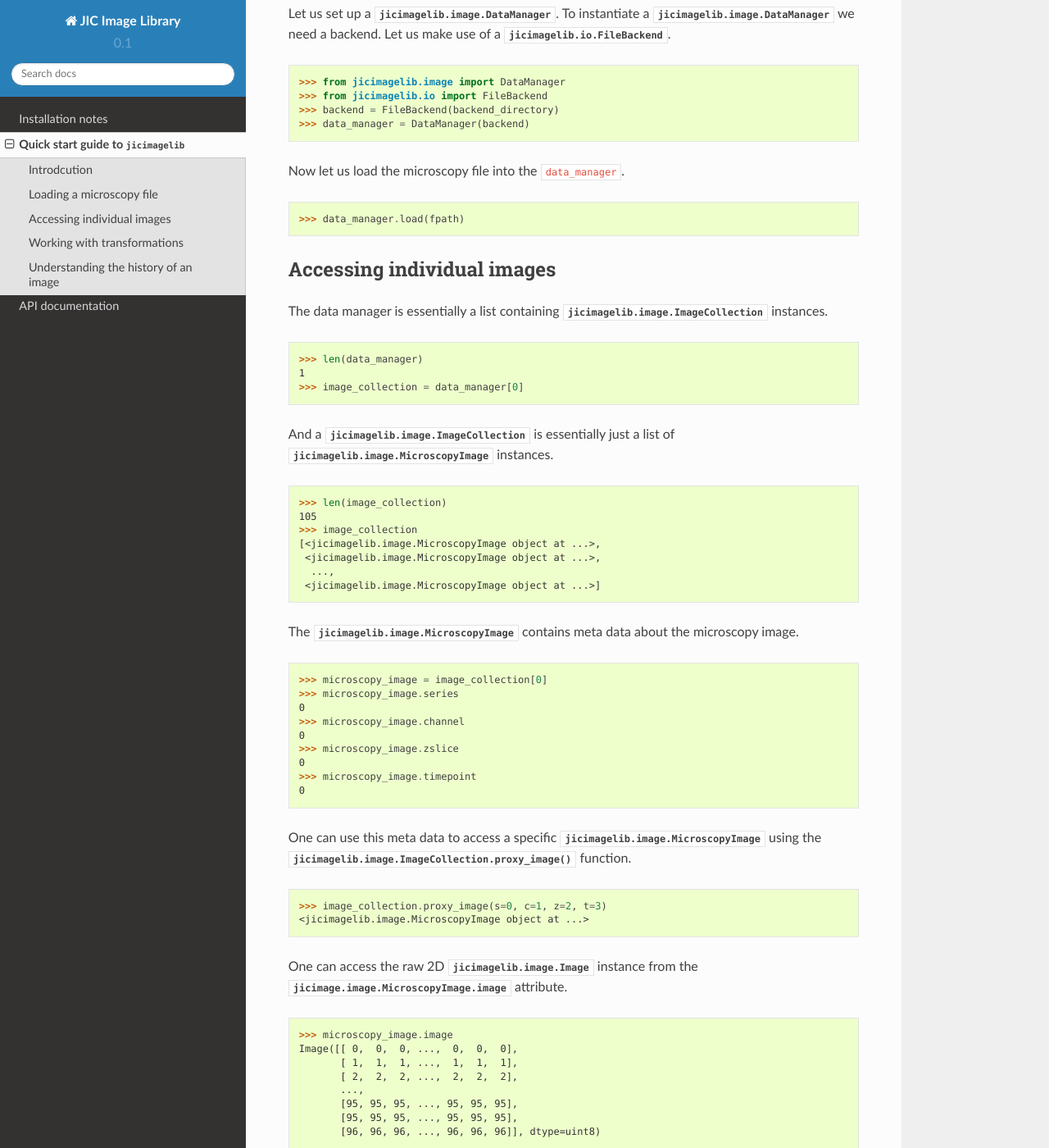
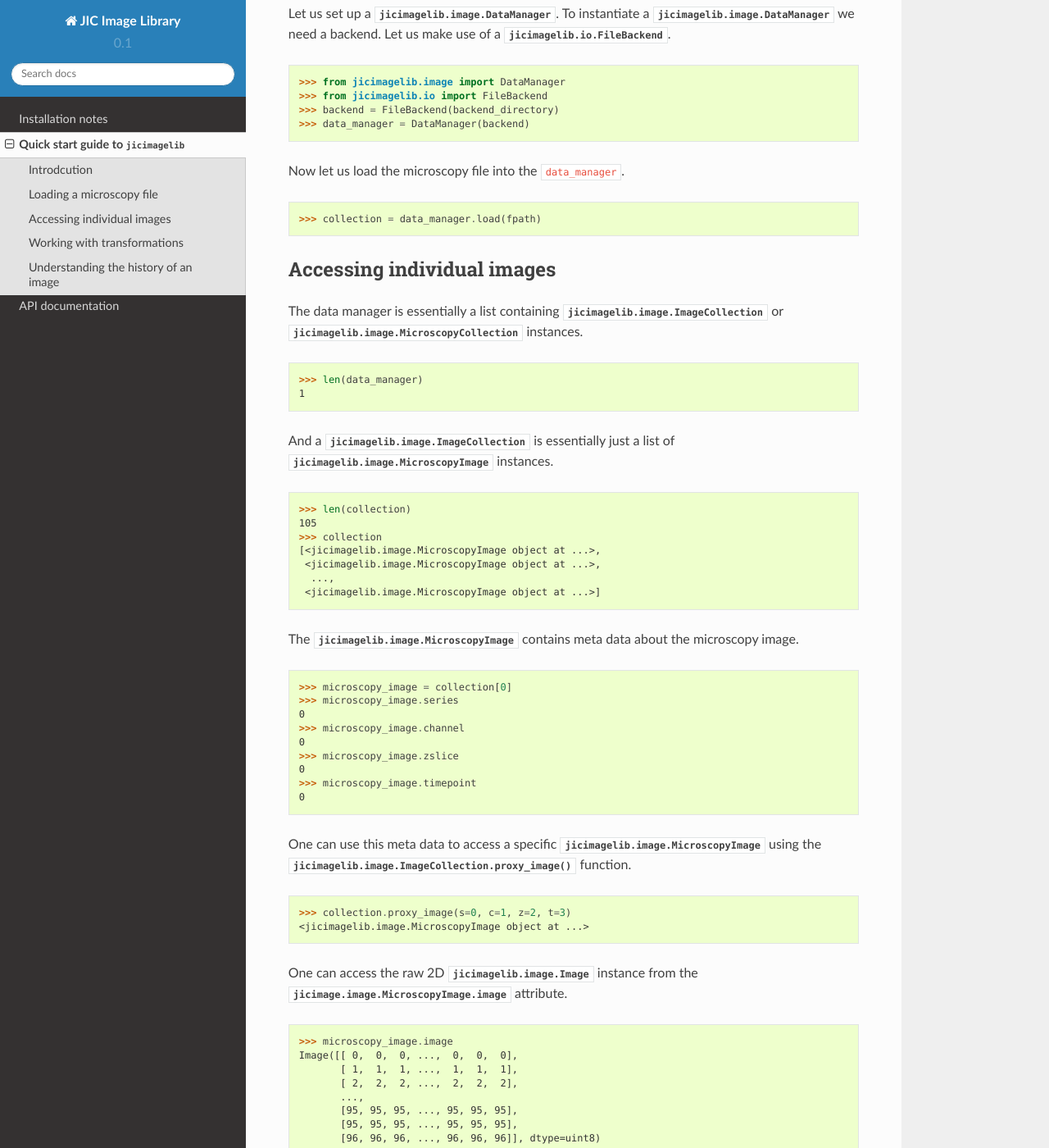
Before and after one commit to JIC-CSB/jicbioimage.core, a Sphinx documentation site: the page built from docs/source/quickstart.rst, in a window 1280 px wide and 1400 px high, scrolled down 550 px. Shown: the whole window at 82% size. Built offline with Sphinx 7.4.7 and the Read the Docs theme 2.0.0, drawn with Linux system fonts in a browser that asks for light colours; some of the changed text lies outside the part shown.

Commit message:
Updated descriptive doc.

```diff
--- a/docs/source/quickstart.rst
+++ b/docs/source/quickstart.rst
@@ -49,29 +49,29 @@ Now let us load the microscopy file into the ``data_manager``.
 
 .. code-block:: python
 
-    >>> data_manager.load(fpath)
+    >>> collection = data_manager.load(fpath)
 
 
 Accessing individual images
 ---------------------------
 
 The data manager is essentially a list containing
-:class:`jicimagelib.image.ImageCollection` instances.
+:class:`jicimagelib.image.ImageCollection` or
+:class:`jicimagelib.image.MicroscopyCollection` instances.
 
 .. code-block:: python
 
     >>> len(data_manager)
     1
-    >>> image_collection = data_manager[0]
 
 And a :class:`jicimagelib.image.ImageCollection` is essentially just a list of
 :class:`jicimagelib.image.MicroscopyImage` instances.
 
 .. code-block:: python
 
-    >>> len(image_collection)
+    >>> len(collection)
     105
-    >>> image_collection  # doctest: +ELLIPSIS, +NORMALIZE_WHITESPACE
+    >>> collection  # doctest: +ELLIPSIS, +NORMALIZE_WHITESPACE
     [<jicimagelib.image.MicroscopyImage object at ...>,
      <jicimagelib.image.MicroscopyImage object at ...>,
       ...,
@@ -82,7 +82,7 @@ microscopy image.
 
 .. code-block:: python
 
-    >>> microscopy_image = image_collection[0]
+    >>> microscopy_image = collection[0]
     >>> microscopy_image.series
     0
     >>> microscopy_image.channel
@@ -98,7 +98,7 @@ One can use this meta data to access a specific
 
 .. code-block:: python
 
-    >>> image_collection.proxy_image(s=0, c=1, z=2, t=3)  # doctest: +ELLIPSIS
+    >>> collection.proxy_image(s=0, c=1, z=2, t=3)  # doctest: +ELLIPSIS
     <jicimagelib.image.MicroscopyImage object at ...>
 
 
@@ -126,7 +126,7 @@ side-stepping the :class:`jicimagelib.image.MicroscopyImage`, using the
 
 .. code-block:: python
 
-    >>> image = image_collection.image(s=0, c=1, z=2, t=3)
+    >>> image = collection.image(s=0, c=1, z=2, t=3)
     >>> image  # doctest: +ELLIPSIS
     Image([[ 0,  0,  0, ...,  0,  0,  0],
            [ 1,  1,  1, ...,  1,  1,  1],
```
